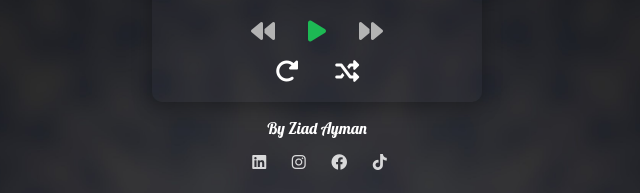
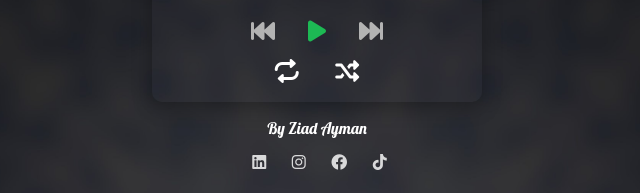
Before and after one commit to ziad880/test, a plain HTML site: page yasser/yasser.html in a window 1280 px wide. Shown: the part 548-741 px from the top of the page, 323-963 px from the left. Drawn offline with Linux system fonts and the light colour scheme; a web font is replaced by a local one.

Commit message:
Update yasser.html

```diff
--- a/yasser/yasser.html
+++ b/yasser/yasser.html
@@ -144,15 +144,18 @@
             </div>
             <div class="progress-container">
                 <div id="progress" class="progress"></div>
+
             </div>
             <div class="button-container">
-                <button id="prev"><i class="fas fa-backward"></i></button>
+                <button id="prev"><i class="fa-solid fa-forward-fast fa-flip-horizontal"></i></button>
+
                 <button id="play"><i class="fas fa-play"></i></button>
-                <button id="next"><i class="fas fa-forward"></i></button>
+
+                <button id="next"><i class="fa-solid fa-forward-fast"></i></button>
             </div>
 
             <div id="r">
-            <button id="repeat"><i class="fas fa-redo-alt"></i></button>
+                <button id="repeat"><i class="fa-solid fa-repeat"></i></button>
             <button id="shuffle"><i class="fas fa-random"></i></button>
             </div>
             </div>
```
